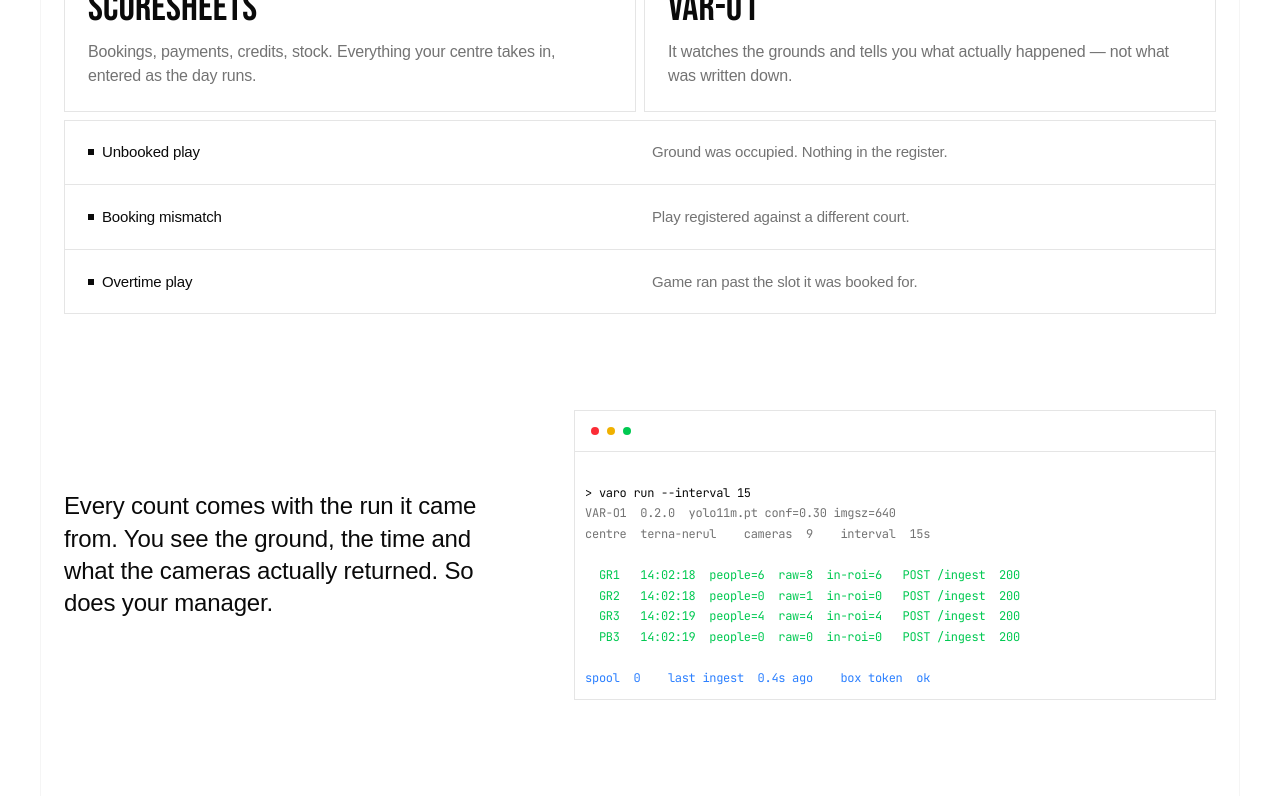
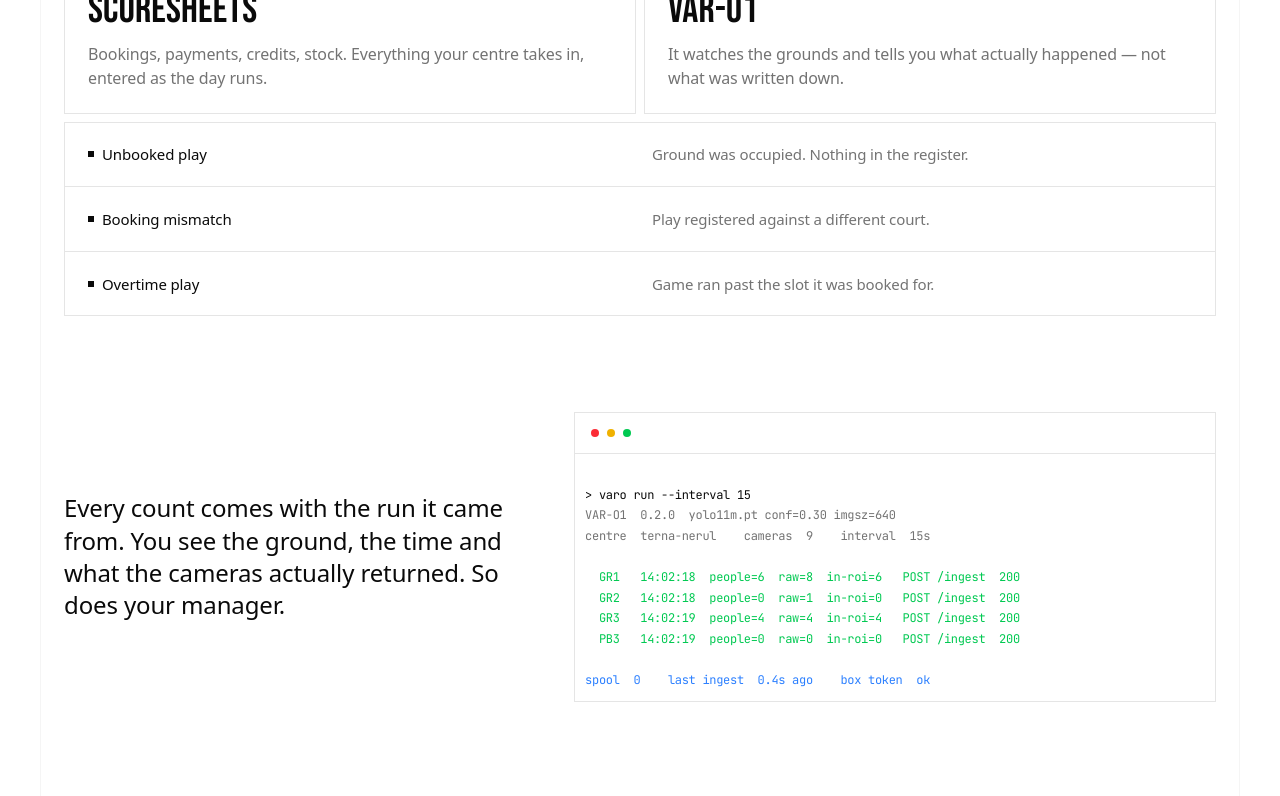
Before and after one commit to mihiryadav20/azurro_lander, a React (Vite) app: page / in a window 1280 px wide. Shown: the part 1580-2376 px from the top of the page. Built offline with nearby package versions, Linux system fonts and the light colour scheme.

Commit message:
update font dependencies: replace Inter with Montserrat and adjust related styles

```diff
--- a/package.json
+++ b/package.json
@@ -13,7 +13,7 @@
   },
   "dependencies": {
     "@base-ui/react": "^1.7.0",
-    "@fontsource-variable/inter": "^5.3.0",
+    "@fontsource-variable/montserrat": "^5.3.0",
     "@tailwindcss/vite": "^4",
     "class-variance-authority": "^0.7.1",
     "clsx": "^2.1.1",
--- a/src/components/azurro/AzurroLanding.tsx
+++ b/src/components/azurro/AzurroLanding.tsx
@@ -25,7 +25,10 @@ const navLink =
   "after:bg-foreground after:transition-transform after:duration-300 " +
   "after:ease-[cubic-bezier(0.16,1,0.3,1)] hover:after:scale-x-100 " +
   "motion-reduce:after:transition-none"
-const sectionPad = "mx-auto max-w-[1200px] px-6 pt-[clamp(56px,9vw,96px)]"
+// scroll-mt clears the sticky header (~53px) on anchor jumps; each section's own
+// top padding supplies the breathing room below it.
+const sectionPad =
+  "mx-auto max-w-[1200px] px-6 pt-[clamp(56px,9vw,96px)] scroll-mt-[60px]"
 const termLine =
   "font-mono whitespace-pre text-[clamp(11px,2.2cqw,12px)] leading-[1.72]"
 const tap = { scale: 0.985 }
@@ -374,7 +377,7 @@ export function AzurroLanding() {
 
           <motion.div
             id="var"
-            className="mt-2 bg-card shadow-[inset_0_0_0_1px_var(--border)]"
+            className="mt-2 scroll-mt-[80px] bg-card shadow-[inset_0_0_0_1px_var(--border)]"
             variants={stagger(0.09)}
             initial="hidden"
             whileInView="visible"
--- a/src/index.css
+++ b/src/index.css
@@ -1,13 +1,13 @@
 @import "tailwindcss";
 @import "tw-animate-css";
 @import "shadcn/tailwind.css";
-@import "@fontsource-variable/inter";
+@import "@fontsource-variable/montserrat";
 
 @custom-variant dark (&:is(.dark *));
 
 @theme inline {
     --font-heading: var(--font-sans);
-    --font-sans: 'Inter Variable', sans-serif;
+    --font-sans: 'Montserrat Variable', system-ui, sans-serif;
     --font-display: 'Bebas Neue', system-ui, sans-serif;
     --font-mono: 'JetBrains Mono', ui-monospace, monospace;
     --color-sidebar-ring: var(--sidebar-ring);
@@ -125,13 +125,19 @@
     }
   body {
     @apply bg-background text-muted-foreground;
-    letter-spacing: -0.011em;
-    font-feature-settings: "cv01" on, "ss03" on, "zero" on;
+    letter-spacing: -0.008em;
     -webkit-font-smoothing: antialiased;
     }
   html {
     @apply font-sans;
     }
+  /* Nav anchors glide instead of jumping. Gated on the media query rather than
+     set unconditionally, so reduced-motion users still get an instant jump. */
+  @media (prefers-reduced-motion: no-preference) {
+    html {
+      scroll-behavior: smooth;
+    }
+  }
   h1, h2, h3, h4 {
     @apply text-foreground;
     font-family: var(--font-display);
```
Also changed, not shown: 1 other file (tests, documents, lock files or other folders).
